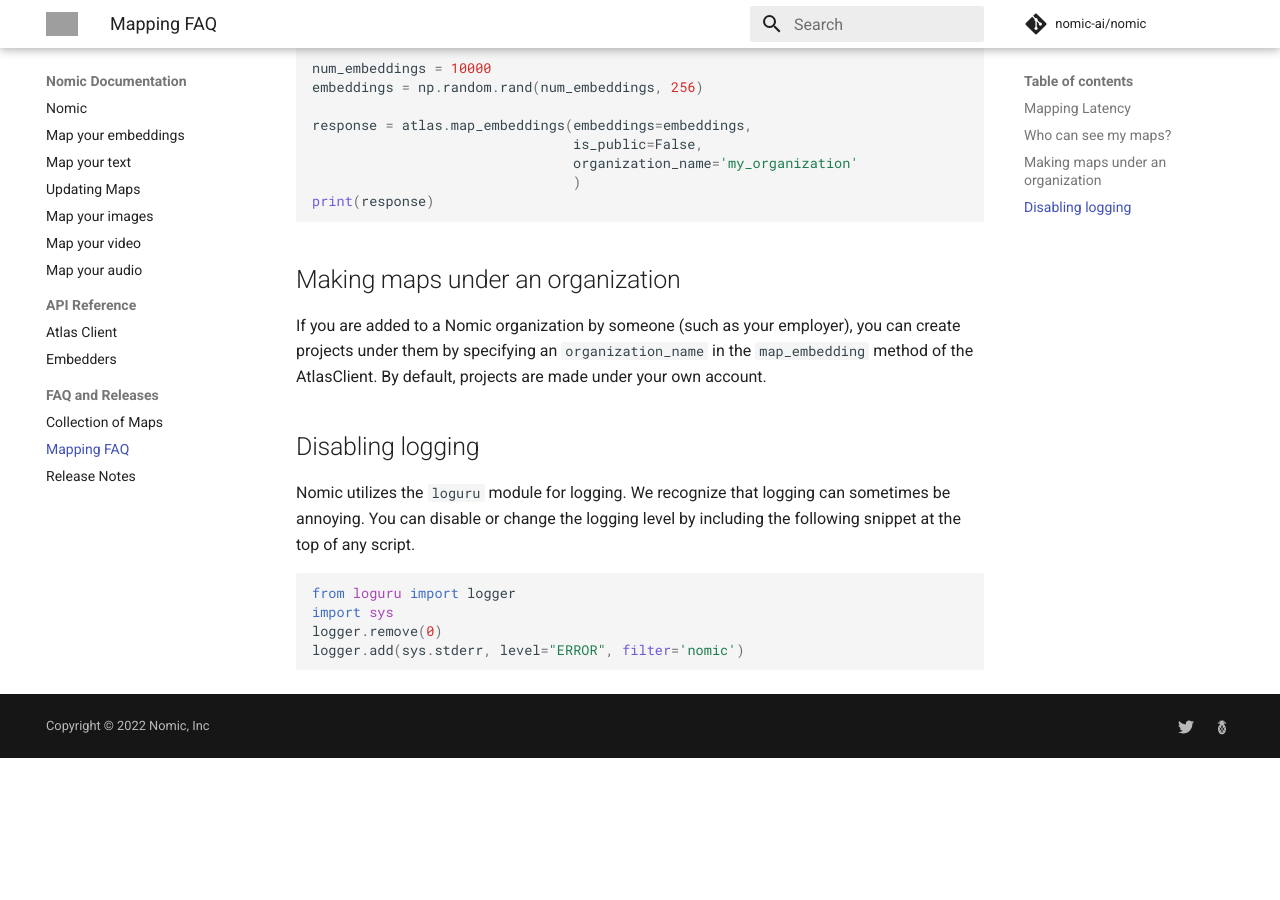
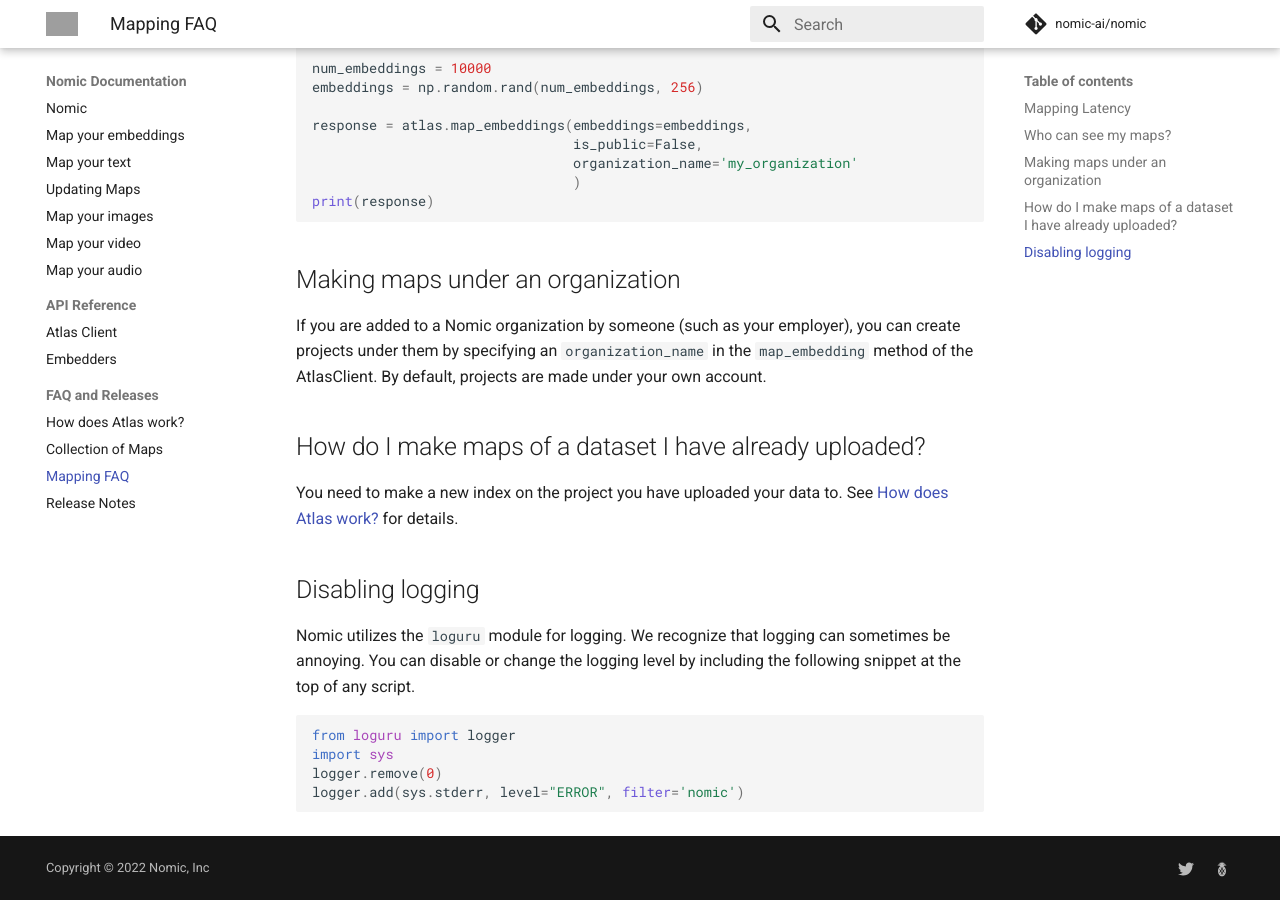
Before and after one commit to nomic-ai/nomic, an MkDocs documentation site: the page built from docs/mapping_faq.md, in a window 1280 px wide and 900 px high, scrolled down 939 px. Built offline with MkDocs 1.6.1 and Material for MkDocs 9.7.7, drawn with Linux system fonts in a browser that asks for light colours; comment, search, counter and statistics services are not loaded; before the commit the page ends 1697 px from its top, so only the background shows below that; grey boxes are pictures that could not be loaded.

Commit message:
Added a page describing how atlas works

```diff
--- a/docs/mapping_faq.md
+++ b/docs/mapping_faq.md
@@ -41,6 +41,10 @@
 by specifying an `organization_name` in the `map_embedding` method of the AtlasClient. By default, projects are
 made under your own account.
 
+## How do I make maps of a dataset I have already uploaded?
+You need to make a new index on the project you have uploaded your data to.
+See [How does Atlas work?](how_does_atlas_work.md) for details.
+
 ## Disabling logging
 Nomic utilizes the `loguru` module for logging. We recognize that logging can sometimes be annoying.
 You can disable or change the logging level by including the following snippet at the top of any script.
--- a/mkdocs.yml
+++ b/mkdocs.yml
@@ -18,6 +18,7 @@
       - 'atlas_client.md'
       - 'embedder.md'
     - 'FAQ and Releases':
+      - 'how_does_atlas_work.md'
       - 'collection_of_maps.md'
       - 'mapping_faq.md'
       - 'release_notes.md'
```
Also changed, not shown: docs/how_does_atlas_work.md (added, +36 -0 lines).
